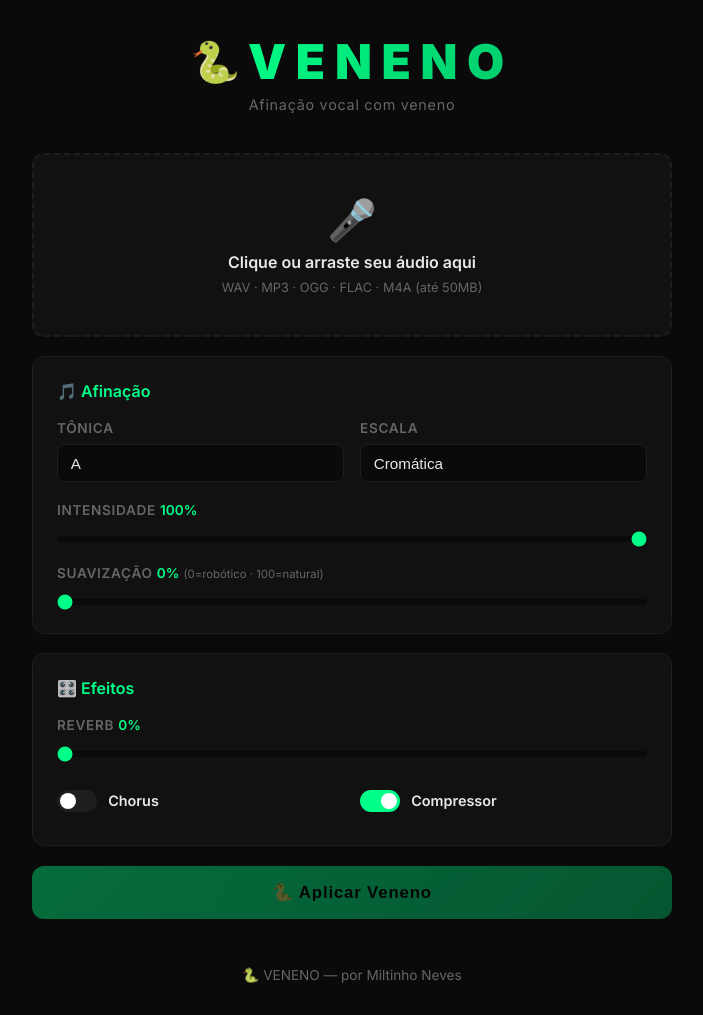
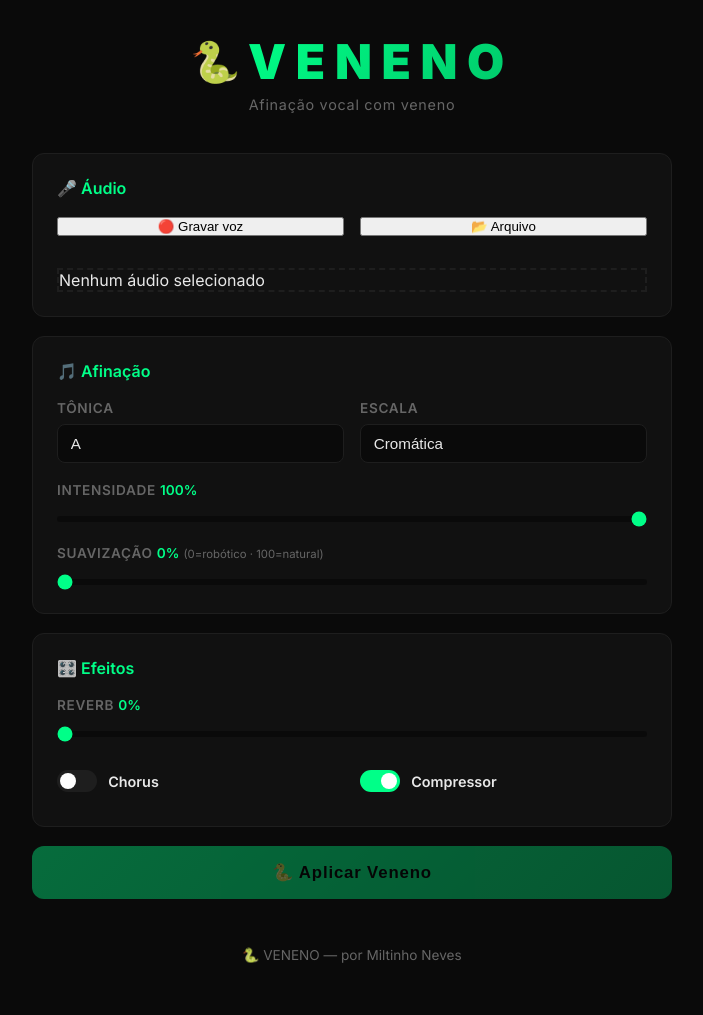
Before and after one commit to Milltinhonevves/Veneno, a Flask app: page / in a window 1280 px wide. Shown: the whole page, without its empty margins (288-991 px from the left). After the commit the page ends 963 px from the top, so only its background shows below. Run offline with Flask 3, Linux system fonts and the light colour scheme; some libraries are stand-ins or nearby versions.

Commit message:
Fix: upload, gravacao e reusar audio

```diff
--- a/templates/index.html
+++ b/templates/index.html
@@ -27,15 +27,31 @@
     <main>
       <form id="form-veneno" enctype="multipart/form-data">
 
-        <div class="card" id="upload-area">
-          <label for="audio-input" class="upload-label">
-            <span class="upload-icon">🎤</span>
-            <span id="upload-texto">Clique ou arraste seu áudio aqui</span>
-            <small>WAV · MP3 · OGG · FLAC · M4A (até 50MB)</small>
-          </label>
+        <!-- Gravação ou Upload -->
+        <div class="card">
+          <h2>🎤 Áudio</h2>
+
+          <div class="row-2" style="margin-bottom:12px">
+            <button type="button" id="btn-gravar" class="btn-sec">🔴 Gravar voz</button>
+            <button type="button" id="btn-parar-gravacao" class="btn-sec btn-danger" hidden>⏹ Parar</button>
+            <button type="button" onclick="document.getElementById('audio-input').click()" class="btn-sec">📂 Arquivo</button>
+          </div>
+
+          <p id="status-gravacao" style="font-size:0.85rem;color:#b400ff;min-height:20px"></p>
+
           <input type="file" id="audio-input" name="audio" accept=".wav,.mp3,.ogg,.flac,.m4a" hidden />
+
+          <div id="upload-area" class="upload-area">
+            <span id="upload-texto">Nenhum áudio selecionado</span>
+          </div>
+
+          <button type="button" id="btn-reusar" class="btn-sec" hidden
+            onclick="document.getElementById('status-gravacao').textContent='♻️ Usando o mesmo áudio!'; document.getElementById('btn-processar').disabled=false;">
+            ♻️ Reusar mesmo áudio
+          </button>
         </div>
 
+        <!-- Afinação -->
         <div class="card">
           <h2>🎵 Afinação</h2>
           <div class="row-2">
@@ -64,21 +80,22 @@
           <div class="campo">
             <label>Intensidade <span id="val-strength">100%</span></label>
             <input type="range" name="strength" min="0" max="1" step="0.01" value="1"
-              oninput="document.getElementById('val-strength').textContent = Math.round(this.value*100)+'%'" />
+              oninput="document.getElementById('val-strength').textContent=Math.round(this.value*100)+'%'" />
           </div>
           <div class="campo">
             <label>Suavização <span id="val-smooth">0%</span> <small>(0=robótico · 100=natural)</small></label>
             <input type="range" name="smoothing" min="0" max="1" step="0.01" value="0"
-              oninput="document.getElementById('val-smooth').textContent = Math.round(this.value*100)+'%'" />
+              oninput="document.getElementById('val-smooth').textContent=Math.round(this.value*100)+'%'" />
           </div>
         </div>
 
+        <!-- Efeitos -->
         <div class="card">
           <h2>🎛️ Efeitos</h2>
           <div class="campo">
             <label>Reverb <span id="val-reverb">0%</span></label>
             <input type="range" name="reverb" min="0" max="1" step="0.01" value="0"
-              oninput="document.getElementById('val-reverb').textContent = Math.round(this.value*100)+'%'" />
+              oninput="document.getElementById('val-reverb').textContent=Math.round(this.value*100)+'%'" />
           </div>
           <div class="row-2">
             <label class="toggle">
```
